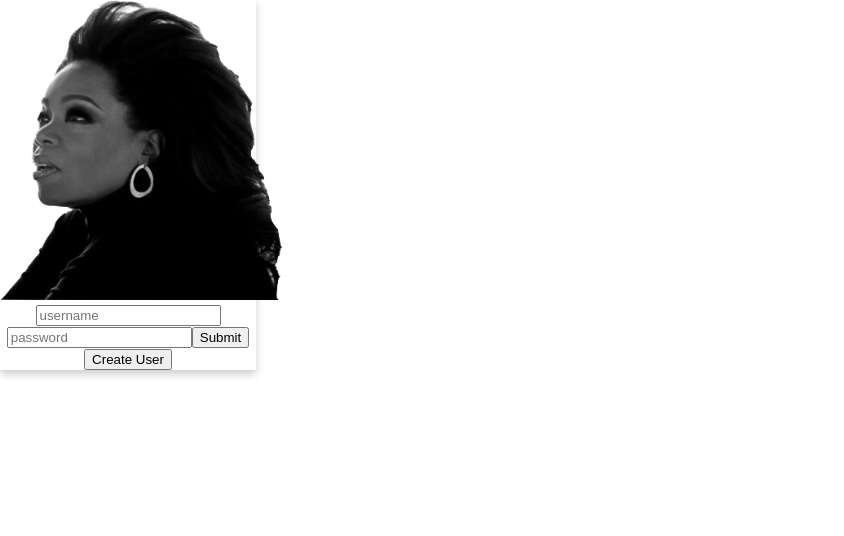
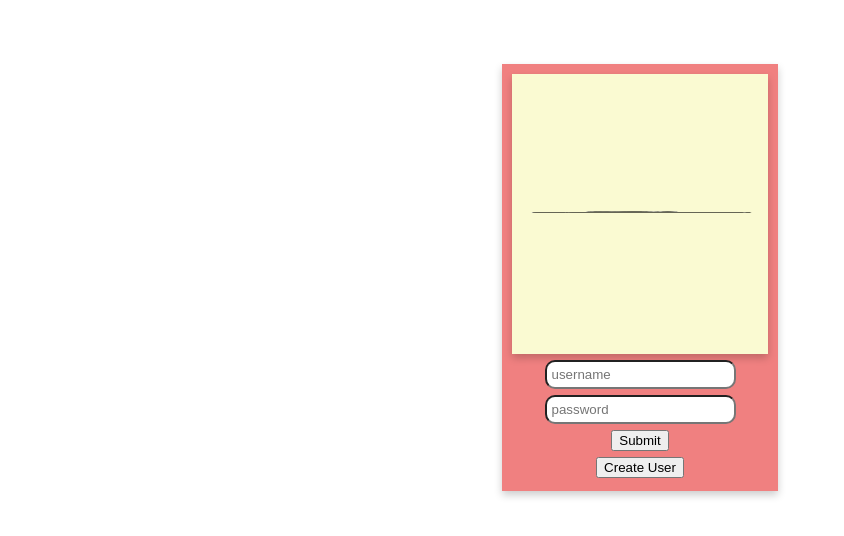
Before and after one commit to anders1216/ReadThat, a React (Create React App) app: page / in a window 1280 px wide. Shown: the top 536 px of the page, without its empty margins (0-844 px from the left). Built offline with nearby package versions, Linux system fonts and the light colour scheme.

Commit message:
made some new forms for new posts and comments. also added some css styeling

```diff
--- a/src/App.css
+++ b/src/App.css
@@ -1,31 +1,35 @@
+/* ================GENERAL=================== */
+
 .App {
-  text-align: center;
   align-items: center;
 }
 
+.main-container{
+  margin: auto;
+}
+
+input{
+  margin: 3px;
+  padding: 5px;
+  box-shadow: 20px 38px 34px -26px hsla(0, 0%, 0%, 0.2);
+  border-radius: 10px/10px;
+  max-width: relative;
+}
+
+button{
+  margin: 3px;
+}
+
+/*===================POST=================== */
+
 .post-card{
-  display: flex;
   align-content: center;
   box-shadow: 0 4px 8px 0 rgba(0,0,0,0.2);
   transition: 0.3s;
-  width: 40%;
-}
-.login-card{
-  align-self: center;
-  align-content: center;
-  box-shadow: 0 4px 8px 0 rgba(0,0,0,0.2);
-  transition: 0.3s;
-  height: 40%;
-  width: 20%;
+  width: 75%;
 }
 
-.title-container{
-  align-items: top left;
-  border: 2px;
-  box-shadow: 0 4px 8px 0 rgba(0,0,0,0.2);
-}
-
-.img-container{
+.post-img-container{
   align-items: center;
   border: 2px;
   box-shadow: 0 4px 8px 0 rgba(0,0,0,0.2);
@@ -34,12 +38,61 @@
   height: 45px;
 }
 
-.login-img{
-  width: 300px;
-  height: 300px;
-}
-
 .post-img{
   width: 42px;
   height: 42px;
 }
+
+.title-container{
+  align-items: top left;
+  border: 5px;
+  border-color: black
+}
+.title{
+  font-size: 10%;
+}
+
+.content-container{
+  border: 2px;
+  border-color: black;
+}
+
+/* ==================LOGIN================== */
+
+.login-card{
+  padding: 10px;
+  margin: auto;
+  margin-top: 5%;
+  text-align: center;
+  background-color: lightcoral;
+  box-shadow: 0 4px 8px 0 rgba(0,0,0,0.2);
+  height: 40%;
+  width: 20%;
+}
+
+.login-img-container{
+  margin-bottom: 3px;
+  align-items: center;
+  border: 2px;
+  background-color: lightgoldenrodyellow;
+  box-shadow: 0 4px 8px 0 rgba(0,0,0,0.2);
+  padding: 3px;
+  max-width: 300px;
+  max-height: 300px;
+}
+
+.login-img{
+  animation: rotation 6s infinite linear;
+  width: auto;
+  max-height: 270px;
+}
+/* =================== ==================== */
+
+@keyframes rotation {
+  from {
+    transform: rotateX(0deg);
+  }
+  to {
+    transform: rotateX(359deg);
+  }
+}
--- a/src/components/CategorySelector.jsx
+++ b/src/components/CategorySelector.jsx
@@ -9,7 +9,10 @@ export default class CategorySelector extends Component {
 	};
 
 	componentDidMount() {
-		fetch(API + 'categories')
+		console.log("CategorySelector:", this.props)
+		fetch(API + 'categories', {
+			headers: {'Authorization': `Bearer ${this.props.token}`}
+		})
 			.then(res => res.json())
 			.then(res => this.setState({ categories: res }))
 			.then(res => this.manageData());
--- a/src/components/Post.jsx
+++ b/src/components/Post.jsx
@@ -4,16 +4,24 @@ import defaultImage from '../images/logo.png';
 export default class Post extends Component {
 	render() {
 		const { img, title, content, link } = this.props.post;
+		let image;
+		if(!img){
+			image = defaultImage
+		}else{
+			image = img
+		}
 		return (
 			<div className='post-card'>
 				<div className='title-container'>
-					<h3>{title}</h3>
+					<p>{title}</p>
 				</div>
-				<div className='img-container'>
-					<img className='post-image' src={defaultImage} alt={defaultImage} />
+				<div className='post-img-container'>
+					<img className='post-img' src={image}/>
 				</div>
-				<p>{content}</p>
-				<p>{link}</p>
+				<div className="content-container">
+					<p>{content}</p>
+					<p>{link}</p>
+				</div>
 			</div>
 		);
 	}
--- a/src/components/forms/Login.jsx
+++ b/src/components/forms/Login.jsx
@@ -5,7 +5,9 @@ export default class Login extends Component {
 	render() {
 		return (
 			<div className="login-card">
+				<div className='login-img-container'>
 				<img className="login-img" src={logo} alt='LOGO'/>
+				</div>
 				<form onSubmit={this.props.onSubmit}>
 					<input
 						name='username'
@@ -19,6 +21,7 @@ export default class Login extends Component {
 						onChange={e => this.props.handleChange(e)}
 						placeholder='password'
 					/>
+					<br/>
 					<button type='submit'>Submit</button>
 				</form>
 				<button onClick={this.props.onClick}>Create User</button>
--- a/src/containers/Feed.jsx
+++ b/src/containers/Feed.jsx
@@ -14,22 +14,26 @@ export default class Feed extends Component {
 	handleSelect = async () => {
 		const { selectedCategories, posts } = this.state;
 		if (!selectedCategories && posts) {
-			fetch(API + 'posts')
+			fetch(API + 'posts', {
+				headers: {'Authorization': `Bearer ${this.props.token}`}
+			})
 				.then(res => res.json())
 				.then(res => this.setState({ posts: res }));
 		} else {
 			console.log(selectedCategories);
 			await this.setState({ selectedPosts: [] });
 			selectedCategories.forEach(category => {
-				fetch(API + 'categories/' + `${category.value}`)
+				fetch(API + 'categories/' + `${category.value}`, {
+					headers: {'Authorization': `Bearer ${this.props.token}`}
+				})
 					.then(res => res.json())
-					.then(res => this.setState({ selectedPosts: [...this.state.selectedPosts, res].flat() }));
+					.then(res => this.setState( { selectedPosts: [...this.state.selectedPosts, res].flat() } ) );
 			});
 		}
 	};
 
 	handleChange = async newSelection => {
-		await this.setState({ selectedCategories: newSelection });
+		await this.setState( { selectedCategories: newSelection } );
 		await this.handleSelect();
 	};
 
@@ -39,30 +43,32 @@ export default class Feed extends Component {
 
 	render() {
 		const { selectedCategories, posts, selectedPosts } = this.state;
-		console.log('selectedPosts:', selectedPosts);
-		if (posts.length > 0) {
+		const { token, currentUser } = this.props
+		console.log("render-token:", token);
+		if ( posts.length > 0 ) {
 			return (
 				<div>
 					<CategorySelector
-						handleChange={this.handleChange}
-						selectedCategories={selectedCategories}
+						handleChange={ this.handleChange }
+						selectedCategories={ selectedCategories }
+						token={token}
 					/>
-					<User currentUser={this.props.currentUser} />
-					{selectedPosts.length > 0
+					<User currentUser={ currentUser } />
+					{ selectedPosts.length > 0
 						? selectedPosts.map((post, i) => {
-								return <Post key={i} post={post} />;
-						  })
-						: posts.map((post, i) => {
-								return <Post post={post} />;
-						  })}
+								return <Post key={ i } post={ post } />;
+						   } )
+						: posts.map( ( post, i ) => {
+								return <Post key={ i } post={ post } />;
+						   } ) }
 				</div>
 			);
-		} else {
+		 } else {
 			return (
 				<div>
 					<CategorySelector
-						handleChange={this.handleChange}
-						selectedCategories={selectedCategories}
+						handleChange={ this.handleChange }
+						selectedCategories={ selectedCategories }
 					/>
 					<h1>NO POSTS</h1>
 				</div>
--- a/src/containers/MainPage.jsx
+++ b/src/containers/MainPage.jsx
@@ -7,7 +7,6 @@ export const API = 'http://localhost:3000/';
 
 export default class MainPage extends Component {
 	state = {
-		currentUser: {},
 		input: '',
 		password: '',
 		passwordConfirmation: '',
@@ -80,8 +79,8 @@ export default class MainPage extends Component {
 				);
 			}
 		} else if (isLoggedIn) {
-			Component = <Feed currentUser={currentUser} />;
+			Component = <Feed currentUser={currentUser} token={this.state.token} />;
 		}
-		return <div>{Component}</div>;
+		return <div className="main-container">{Component}</div>;
 	}
 }
```
Also changed, not shown: src/components/forms/NewComment.jsx (+19 -0 lines), src/components/forms/NewPost.jsx (+37 -0 lines).
